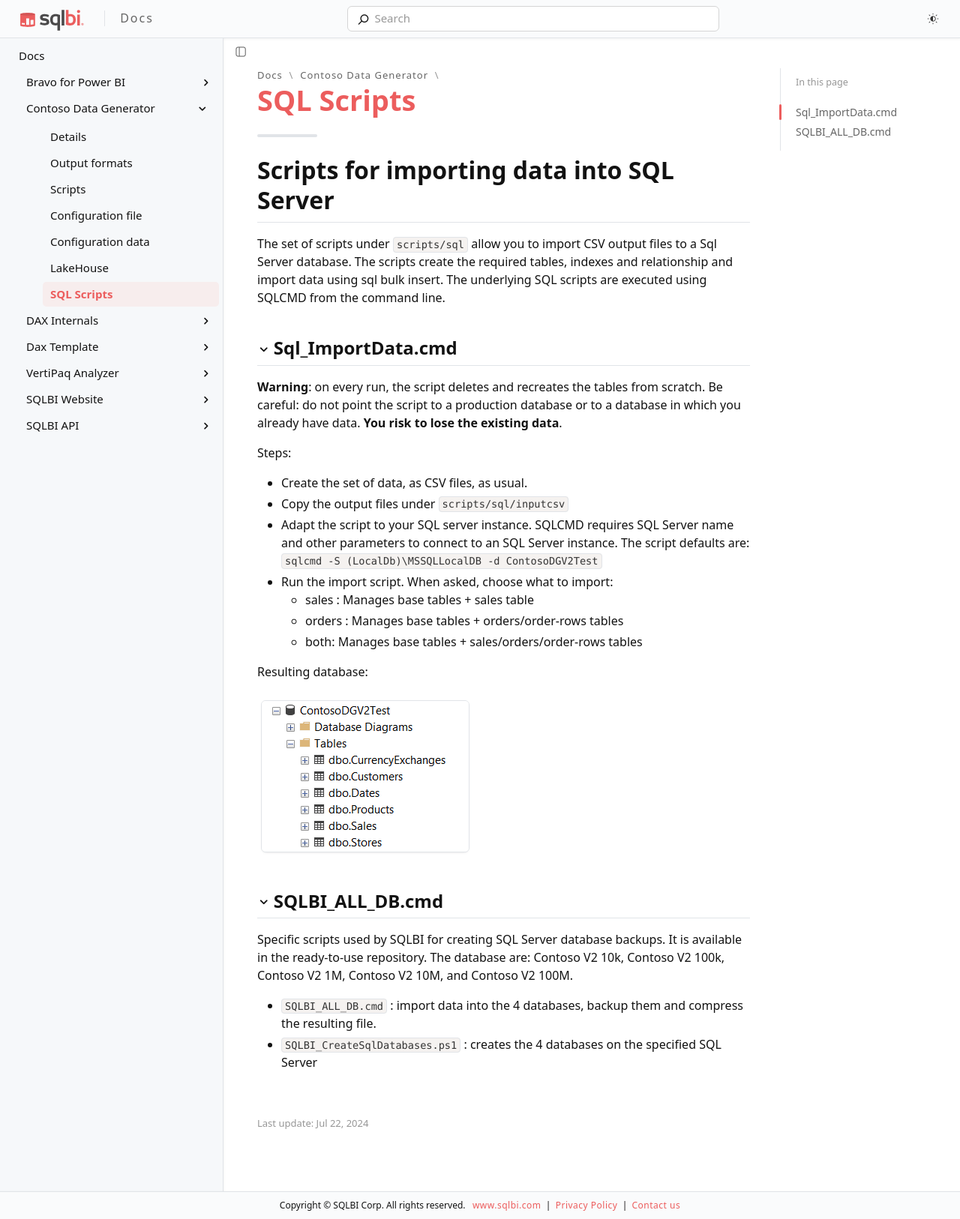
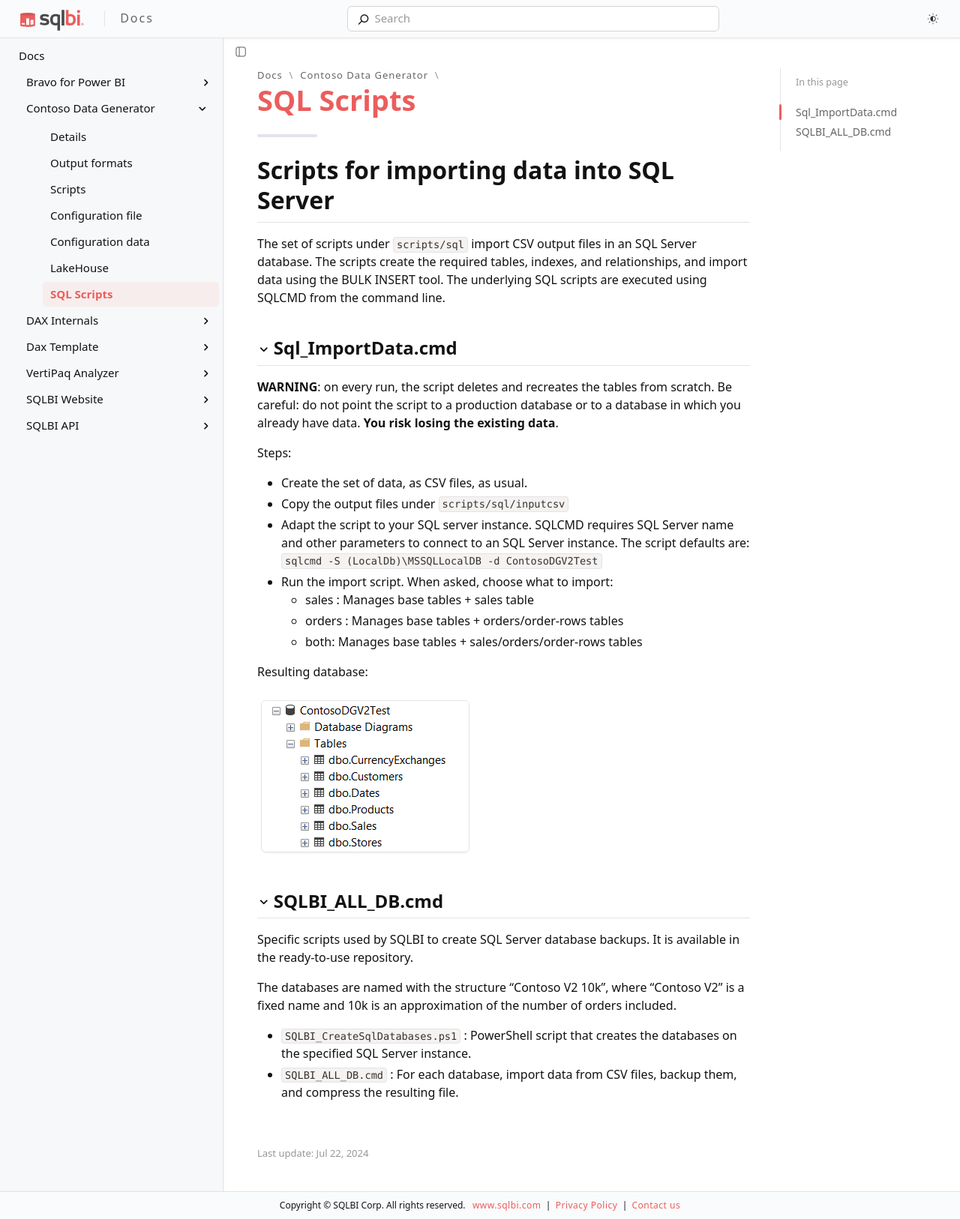
Before and after one commit to sql-bi/docs, a Jekyll site: the page built from _mydocs/contoso-data-generator/sqlscripts.md, in a window 1280 px wide. Shown: the whole page at 75% size. Built offline with Jekyll 4.4.1, drawn with Linux system fonts in a browser that asks for light colours; cached includes are drawn as plain includes; some web fonts are replaced.

Commit message:
Clarified SQL batches

```diff
--- a/_mydocs/contoso-data-generator/sqlscripts.md
+++ b/_mydocs/contoso-data-generator/sqlscripts.md
@@ -8,12 +8,12 @@
 
 # Scripts for importing data into SQL Server
 
-The set of scripts under `scripts/sql` allow you to import CSV output files to a Sql Server database. The scripts create the required tables, indexes and relationship and import data using sql bulk insert. The underlying SQL scripts are executed using SQLCMD from the command line.
+The set of scripts under `scripts/sql` import CSV output files in an SQL Server database. The scripts create the required tables, indexes, and relationships, and import data using the BULK INSERT tool. The underlying SQL scripts are executed using SQLCMD from the command line.
 
 
 ## Sql_ImportData.cmd
 
-**Warning**: on every run, the script deletes and recreates the tables from scratch. Be careful: do not point the script to a production database or to a database in which you already have data. **You risk to lose the existing data**.
+**WARNING**: on every run, the script deletes and recreates the tables from scratch. Be careful: do not point the script to a production database or to a database in which you already have data. **You risk losing the existing data**.
 
 Steps:
  - Create the set of data, as CSV files, as usual.
@@ -34,8 +34,9 @@
 
 ## SQLBI_ALL_DB.cmd
 
-Specific scripts used by SQLBI for creating SQL Server database backups. It is available in the ready-to-use repository.
-The database are: Contoso V2 10k, Contoso V2 100k, Contoso V2 1M, Contoso V2 10M, and Contoso V2 100M.
+Specific scripts used by SQLBI to create SQL Server database backups. It is available in the ready-to-use repository.
 
- - `SQLBI_ALL_DB.cmd` : import data into the 4 databases, backup them and compress the resulting file.
- - `SQLBI_CreateSqlDatabases.ps1` : creates the 4 databases on the specified SQL Server
+The databases are named with the structure "Contoso V2 10k", where "Contoso V2" is a fixed name and 10k is an approximation of the number of orders included.
+
+ - `SQLBI_CreateSqlDatabases.ps1` : PowerShell script that creates the databases on the specified SQL Server instance.
+ - `SQLBI_ALL_DB.cmd` : For each database, import data from CSV files, backup them, and compress the resulting file.
```
Also changed, not shown: _mydocs/contoso-data-generator/details.md (+1 -1 lines), _mydocs/contoso-data-generator/index.md (+1 -1 lines).
